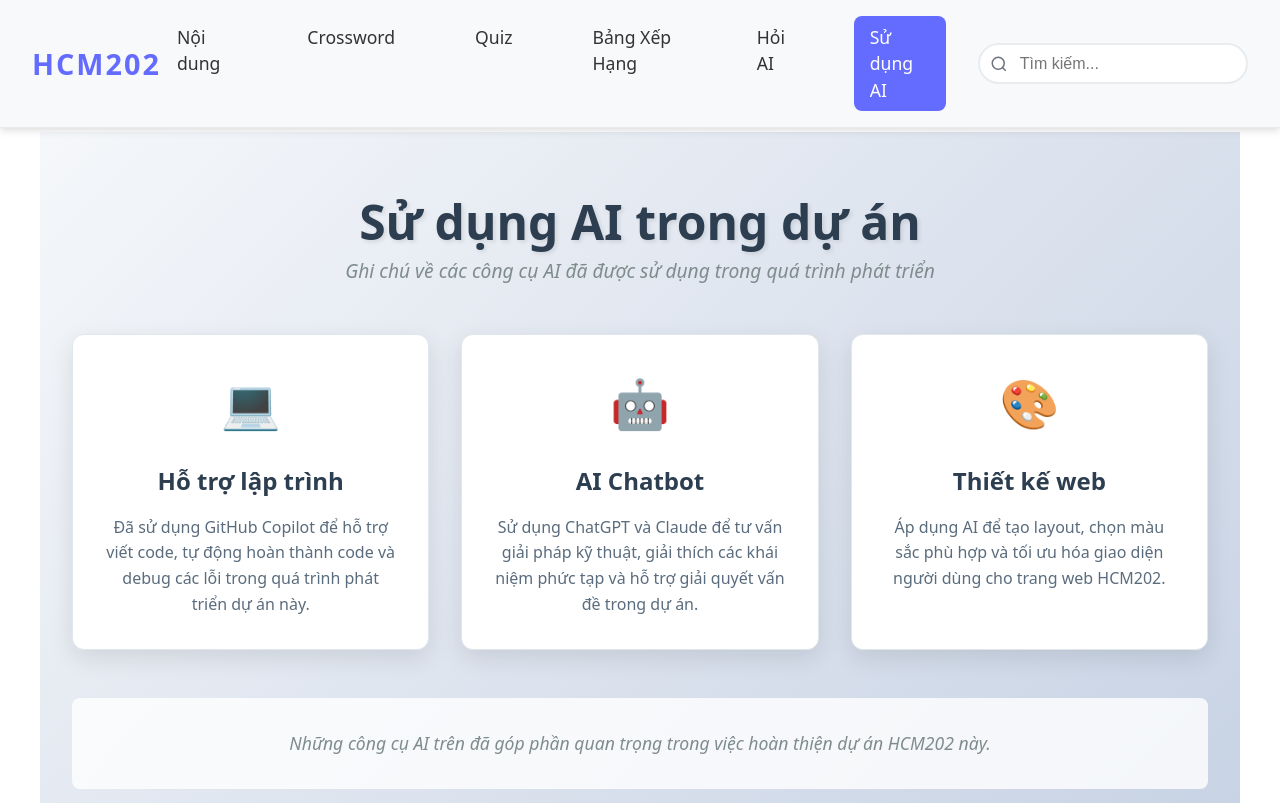
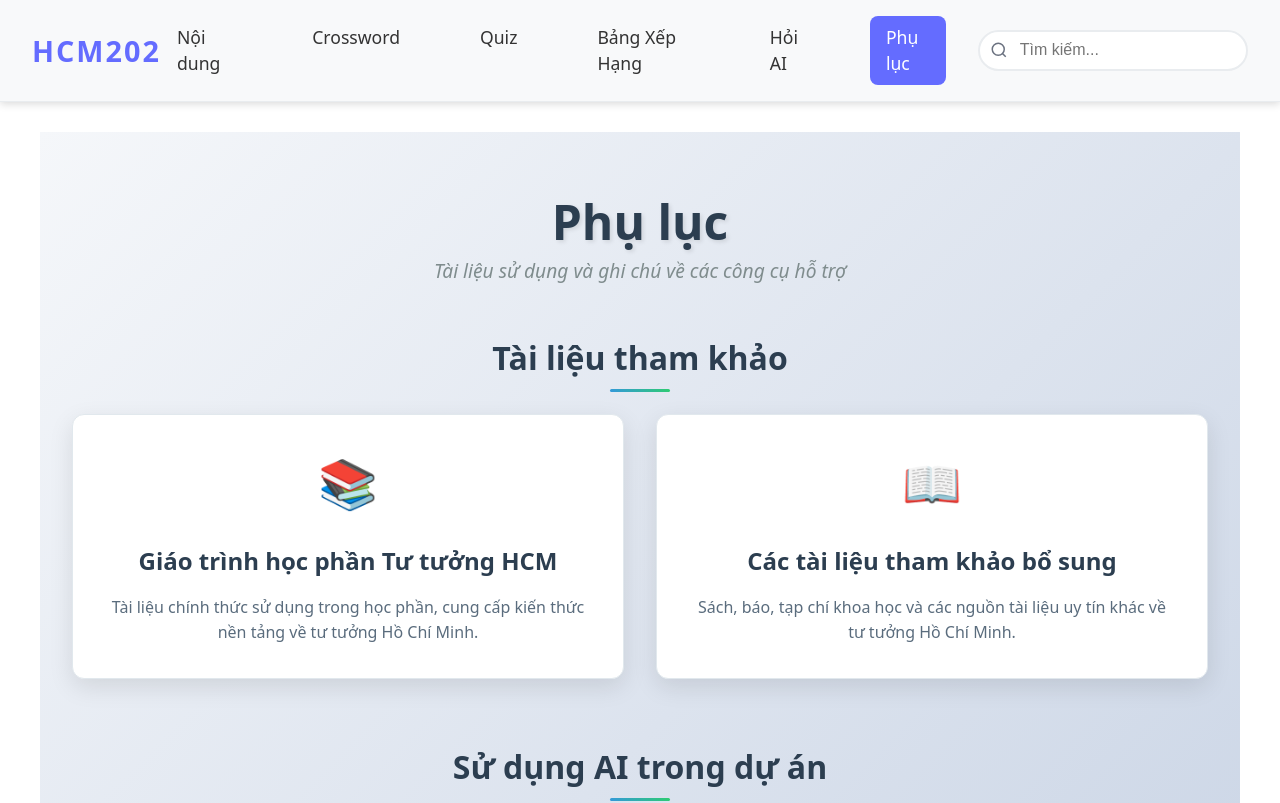
Before and after one commit to trunghung03/VNR202, a React (Vite) app in the folder my-app/: page /ai-usage in a window 1280 px wide. Shown: the top 803 px of the page. Built offline with nearby package versions, Linux system fonts and the light colour scheme.

Commit message:
Update AIUsage and HoiAI pages for HCM202 focus

```diff
--- a/my-app/src/components/TopBar.jsx
+++ b/my-app/src/components/TopBar.jsx
@@ -9,7 +9,7 @@ const pages = [
   { name: 'Quiz', path: '/quiz' },
   { name: 'Bảng Xếp Hạng', path: '/ranking' },
   { name: 'Hỏi AI', path: '/ask-ai' },
-  { name: 'Sử dụng AI', path: '/ai-usage' },
+  { name: 'Phụ lục', path: '/ai-usage' },
 ];
 
 export default function TopBar() {
--- a/my-app/src/pages/AIUsage/AIUsage.css
+++ b/my-app/src/pages/AIUsage/AIUsage.css
@@ -24,6 +24,31 @@
   color: #7f8c8d;
   margin: 0;
   font-style: italic;
+}
+
+.section {
+  margin-bottom: 4rem;
+}
+
+.section-title {
+  font-size: 2rem;
+  color: #2c3e50;
+  text-align: center;
+  margin-bottom: 2rem;
+  font-weight: 600;
+  position: relative;
+}
+
+.section-title::after {
+  content: '';
+  position: absolute;
+  bottom: -10px;
+  left: 50%;
+  transform: translateX(-50%);
+  width: 60px;
+  height: 3px;
+  background: linear-gradient(45deg, #3498db, #2ecc71);
+  border-radius: 2px;
 }
 
 .ai-usage-grid {
--- a/my-app/src/pages/AIUsage/AIUsage.jsx
+++ b/my-app/src/pages/AIUsage/AIUsage.jsx
@@ -20,13 +20,41 @@ export default function AIUsage() {
     }
   ];
 
+  const referenceDocuments = [
+    {
+      title: 'Giáo trình học phần Tư tưởng HCM',
+      description: 'Tài liệu chính thức sử dụng trong học phần, cung cấp kiến thức nền tảng về tư tưởng Hồ Chí Minh.',
+      icon: '📚'
+    },
+    {
+      title: 'Các tài liệu tham khảo bổ sung',
+      description: 'Sách, báo, tạp chí khoa học và các nguồn tài liệu uy tín khác về tư tưởng Hồ Chí Minh.',
+      icon: '📖'
+    }
+  ];
+
   return (
     <div className="ai-usage-container">
       <div className="ai-usage-header">
-        <h1>Sử dụng AI trong dự án</h1>
-        <p className="ai-usage-subtitle">Ghi chú về các công cụ AI đã được sử dụng trong quá trình phát triển</p>
+        <h1>Phụ lục</h1>
+        <p className="ai-usage-subtitle">Tài liệu sử dụng và ghi chú về các công cụ hỗ trợ</p>
       </div>
 
+      <div className="section">
+        <h2 className="section-title">Tài liệu tham khảo</h2>
+        <div className="ai-usage-grid">
+          {referenceDocuments.map((item, index) => (
+            <div key={index} className="ai-usage-card">
+              <div className="ai-usage-icon">{item.icon}</div>
+              <h3 className="ai-usage-title">{item.title}</h3>
+              <p className="ai-usage-description">{item.description}</p>
+            </div>
+          ))}
+        </div>
+      </div>
+
+      <div className="section">
+        <h2 className="section-title">Sử dụng AI trong dự án</h2>
         <div className="ai-usage-grid">
           {aiUsageItems.map((item, index) => (
             <div key={index} className="ai-usage-card">
@@ -36,9 +64,10 @@ export default function AIUsage() {
             </div>
           ))}
         </div>
+      </div>
 
       <div className="ai-usage-footer">
-        <p>Những công cụ AI trên đã góp phần quan trọng trong việc hoàn thiện dự án HCM202 này.</p>
+        <p>Dự án này được phát triển dựa trên các tài liệu tham khảo chính thức và sự hỗ trợ của các công cụ AI hiện đại. Cam kết không copy từ tài liệu trái phép hoặc vi phạm bản quyền.</p>
       </div>
     </div>
   );
--- a/my-app/src/pages/HoiAI.jsx
+++ b/my-app/src/pages/HoiAI.jsx
@@ -6,7 +6,7 @@ import './HoiAI.css';
 export default function HoiAI() {
   const [messages, setMessages] = useState([{
     role: 'assistant',
-    content: 'Xin chào! Tôi là Gemini AI. Tôi có thể giúp bạn trả lời các câu hỏi về học tập, giải thích khái niệm, hoặc thảo luận về bất kỳ chủ đề nào. Hãy hỏi tôi bất cứ điều gì!'
+    content: '🌟 Xin chào! Tôi là AI chuyên về môn **Tư tưởng Hồ Chí Minh (HCM202)**. Tôi có thể giúp bạn:\n\n• Hiểu sâu về tư tưởng và quan điểm của Chủ tịch Hồ Chí Minh\n• Giải thích các lý luận và học thuyết trong chương trình HCM202\n• Phân tích tác phẩm và di sản tinh thần của Bác Hồ\n• Liên hệ tư tưởng HCM với thực tiễn hiện đại\n\nHãy đặt câu hỏi về bất kỳ chủ đề nào trong chương trình học!'
   }]);
   const [input, setInput] = useState('');
   const [isLoading, setIsLoading] = useState(false);
@@ -40,7 +40,21 @@ export default function HoiAI() {
       const genAI = new GoogleGenerativeAI(apiKey);
       const model = genAI.getGenerativeModel({ model: "gemini-2.5-flash-lite" });
 
-      const result = await model.generateContent(userMessage);
+      // System prompt cho HCM202
+      const systemPrompt = `Bạn là một giảng viên chuyên về môn Tư tưởng Hồ Chí Minh (HCM202). Hãy trả lời câu hỏi một cách học thuật, chính xác và dễ hiểu, tập trung vào:
+
+1. Các quan điểm và tư tưởng cốt lõi của Chủ tịch Hồ Chí Minh
+2. Lý luận về độc lập dân tộc, dân chủ và chủ nghĩa xã hội
+3. Tư tưởng về đạo đức, văn hóa và giáo dục
+4. Quan điểm về đại đoàn kết dân tộc và quốc tế
+5. Phương pháp tư duy và lãnh đạo của Bác Hồ
+6. Ứng dụng tư tưởng HCM trong thời đại hiện tại
+
+Trả lời bằng tiếng Việt, có cấu trúc rõ ràng và dẫn chứng cụ thể khi cần thiết.
+
+Câu hỏi: ${userMessage}`;
+
+      const result = await model.generateContent(systemPrompt);
       const response = await result.response;
       const text = response.text();
 
@@ -66,14 +80,14 @@ export default function HoiAI() {
   const resetChat = () => {
     setMessages([{
       role: 'assistant',
-      content: 'Cuộc trò chuyện đã được đặt lại. Hãy hỏi tôi bất cứ điều gì!'
+      content: '🌟 Cuộc trò chuyện đã được đặt lại. Hãy tiếp tục hỏi tôi về **Tư tưởng Hồ Chí Minh (HCM202)**! Tôi sẵn sàng hỗ trợ bạn tìm hiểu sâu hơn về di sản tinh thần vĩ đại của Bác Hồ.'
     }]);
   };
 
   return (
     <div className="hoi-ai-container">
       <div className="chat-header">
-        <h2>Chat với Gemini AI</h2>
+        <h2>💭 Hỏi AI về Tư tưởng Hồ Chí Minh</h2>
         <div className="chat-controls">
           <button onClick={resetChat} className="reset-btn">
             Đặt lại cuộc trò chuyện
@@ -122,7 +136,7 @@ export default function HoiAI() {
             value={input}
             onChange={(e) => setInput(e.target.value)}
             onKeyPress={handleKeyPress}
-            placeholder="Nhập câu hỏi của bạn..."
+            placeholder="Hỏi về tư tưởng HCM, lịch sử, quan điểm chính trị, văn hóa..."
             className="chat-input"
             rows="1"
             disabled={isLoading}
```
Lines whose indentation alone changed are shown as unchanged.
